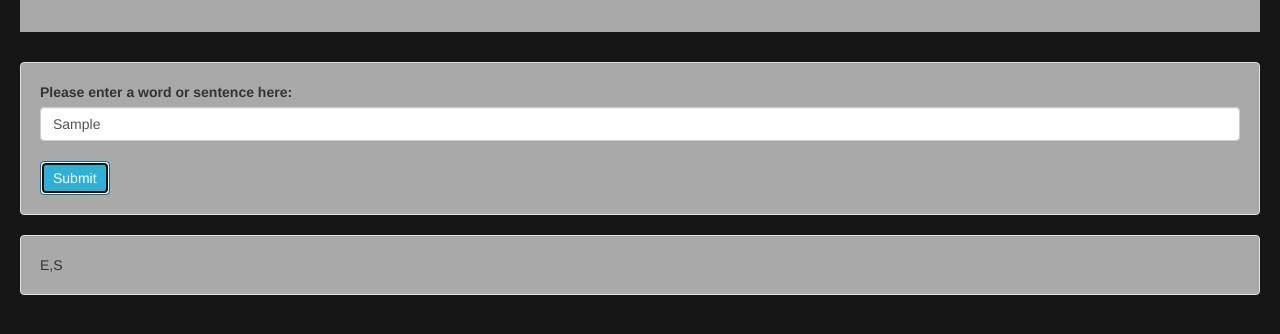
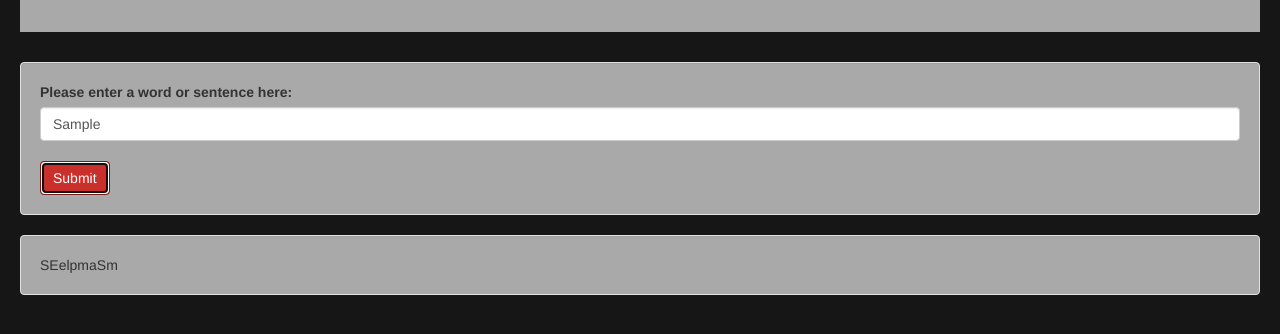
Before and after one commit to ewjintl/epicodus-cipher2, a plain HTML site: page index.html in a window 1280 px wide. Both pictures are taken after typing "Sample" into the empty fields and a click on the button "Submit". Shown: the part 172-506 px from the top of the page. Drawn offline with Linux system fonts and the light colour scheme.

Commit message:
add final three(?) functions?

```diff
--- a/index.html
+++ b/index.html
@@ -16,7 +16,7 @@
   <form id="formOne">
     <label for="userSentence">Please enter a word or sentence here:</label>
     <input id="userSentence" class="form-control" type="text">
-    <button class="btn btn-info">Submit</button>
+    <button class="btn btn-danger">Submit</button>
   </form>
 </div>
   <div id="output" class="well">
--- a/js/scripts.js
+++ b/js/scripts.js
@@ -3,27 +3,25 @@ function firstLastToCap(string) {
   return (string.charAt(0) + string.charAt(string.length-1)).toUpperCase();
 }
 function reverse(string) {
-  return firstLastToCap(string).split('').reverse().join();
+  return firstLastToCap(string).split('').reverse().join('');
 }
-
+function concatReverse(string) {
+  return string.concat(reverse(string));
+}
+function concatMiddleChar(string) {
+  return string.charAt(Math.round((string.length/2)-1)).concat(concatReverse(string));
+}
+function totalReverse(string) {
+  return concatMiddleChar(string).split('').reverse().join('');
+}
 
 // UI
 $(document).ready(function() {
   $("form#formOne").submit(function(event) {
     var userSentence = $("#userSentence").val();
     console.log(userSentence);
-    $("#output").text(reverse(userSentence));
+    $("#output").text(totalReverse(userSentence));
 
     event.preventDefault();
   })
 })
-
-//Next, create a function that will take the first and last letter of the sentence, capitalize them, and return this as a new string.
-
-//Create another function that will reverse the order of these two letters and return the result. (!)Note currently returns with a comma!
-
-//Create a third function that calls the other two functions you've just created. For example, if I enter the sentence "I am a sentence", it should enter your first function (which should output "IE"), then call your second function, passing in the output value from the previous. It would return "EI" to me.
-
-//Add code to your third function to concatenate the new two-letter string together with the original phrase. It should add the two-letter string at the end, forming the final result "I am a sentenceEI."
-
-//Create a fourth function to count the number of letters in the original sentence, divide it by two (rounding down if necessary), and output the letter at this index. Concatenate this letter at the beginning of the original sentence. For example, if "I am a sentence" is my original input, and it has 15 total characters in it. If I divide this by 2, I get 7.5, which rounds down to 7. The letter at the 7th position in the sentence is "s". So my final result is "sI am a sentenceEI".
```
